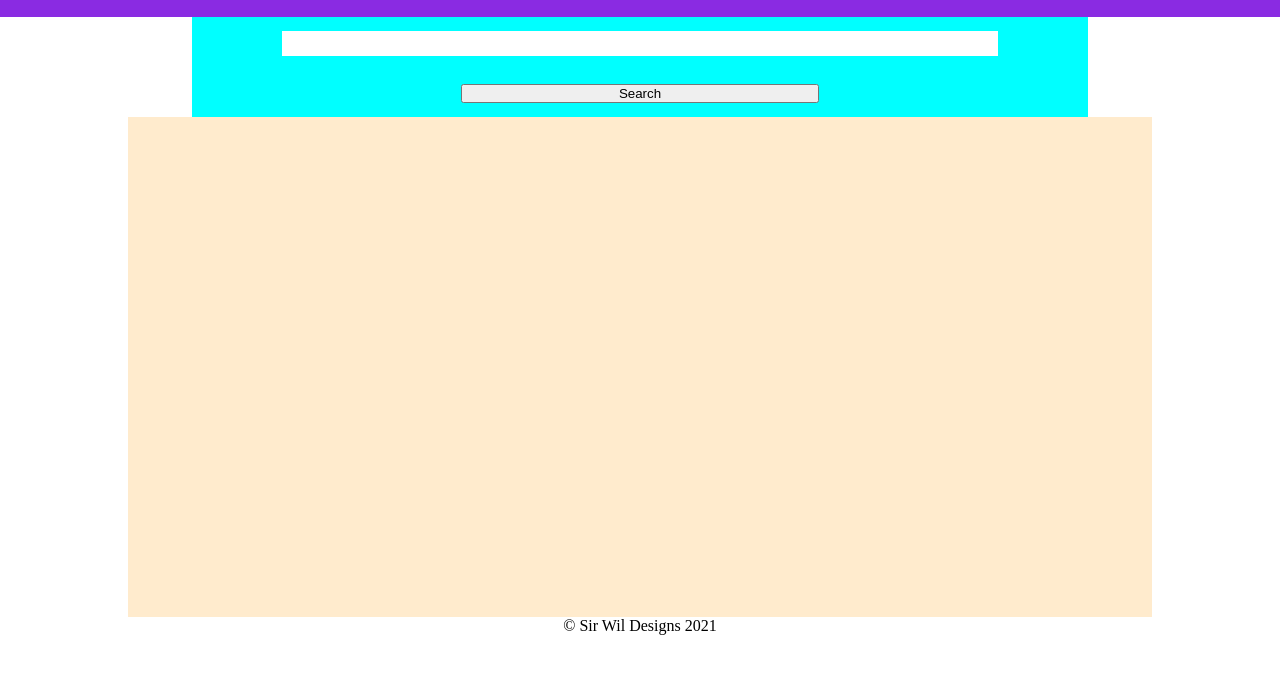
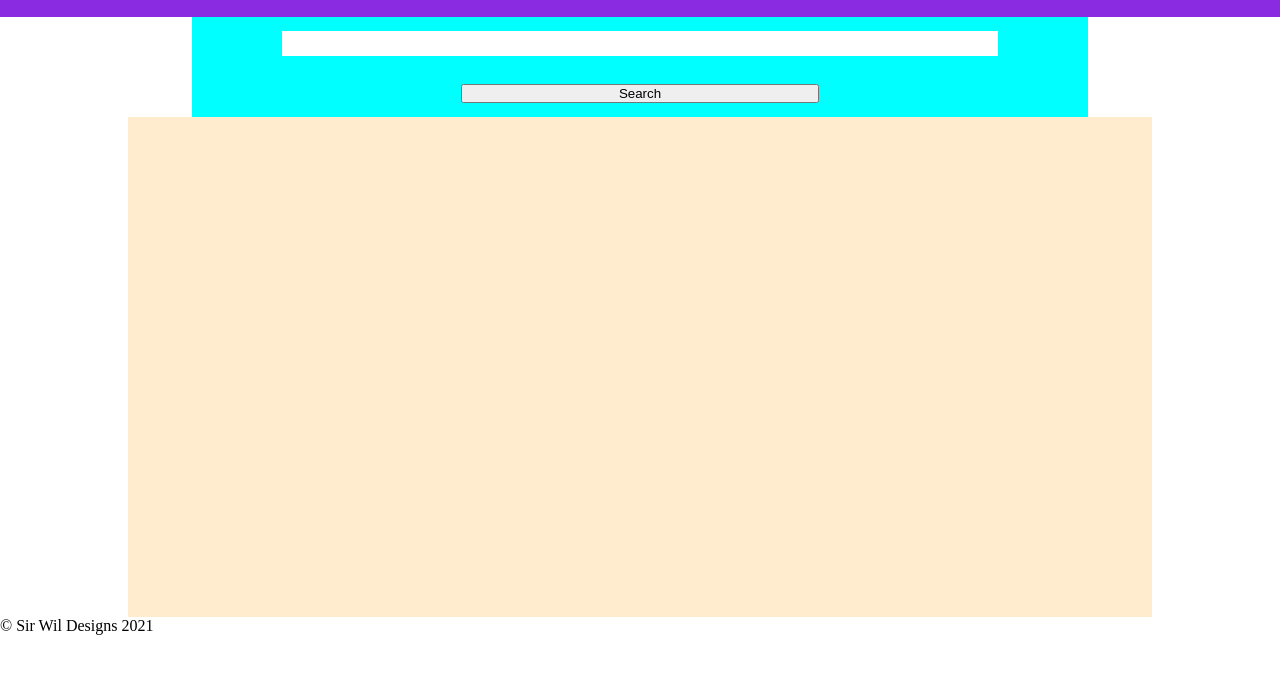
Before and after one commit to sirwil007/imdb, a plain HTML site: page index.html in a window 1280 px wide. Shown: the part 60-734 px from the top of the page. Drawn offline with Linux system fonts and the light colour scheme.

Commit message:
Update index.html
updated footer

```diff
--- a/index.html
+++ b/index.html
@@ -30,7 +30,7 @@
 <ul>
 </ul>
 
-<div class="copy-holder"><span class="copy">&copy; Sir Wil Designs 2021</span></div>
+<div class="footerb">&copy; Sir Wil Designs 2021</div>
 </footer>
     <script src="./script.js"></script>
 </body>
```
